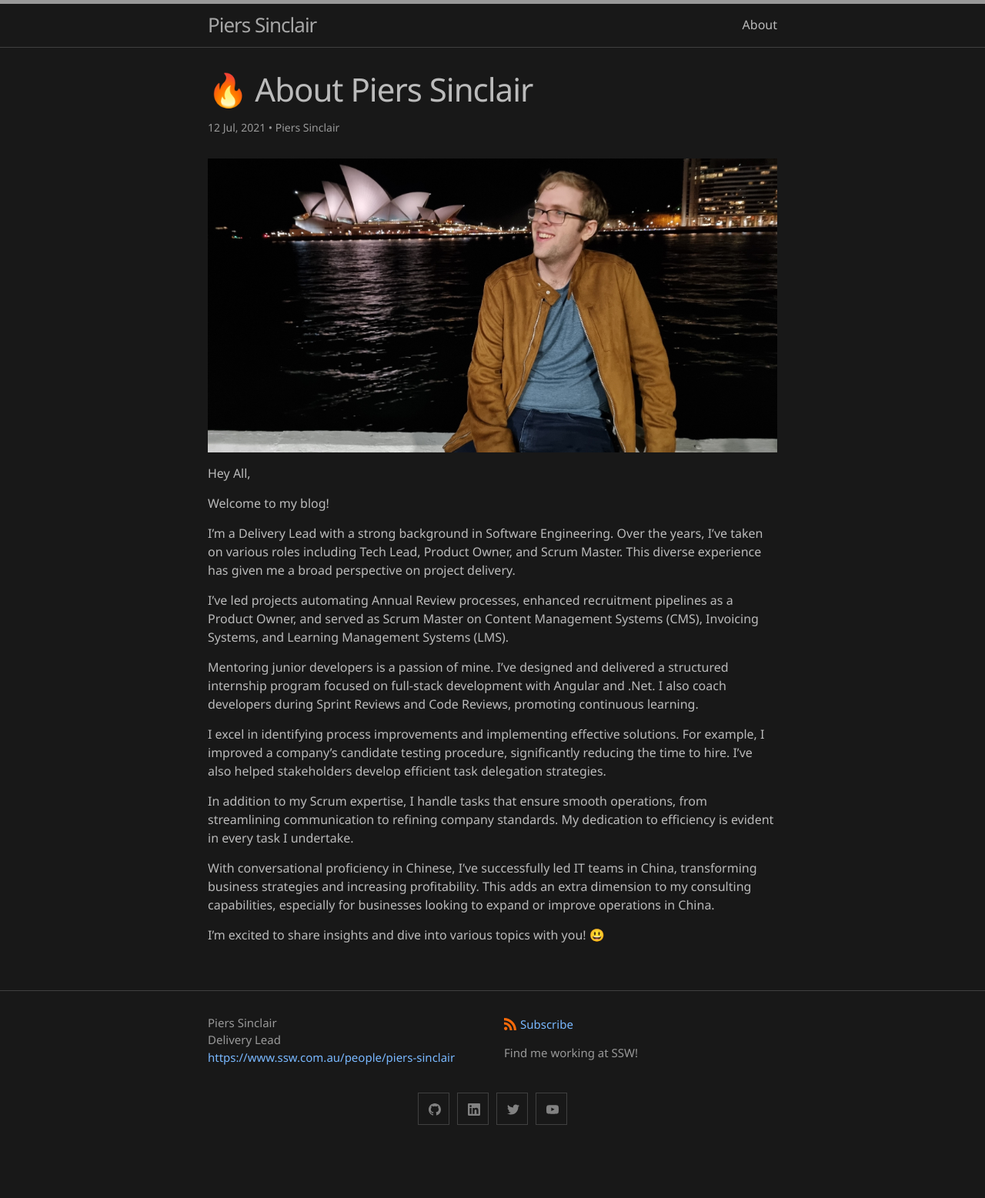
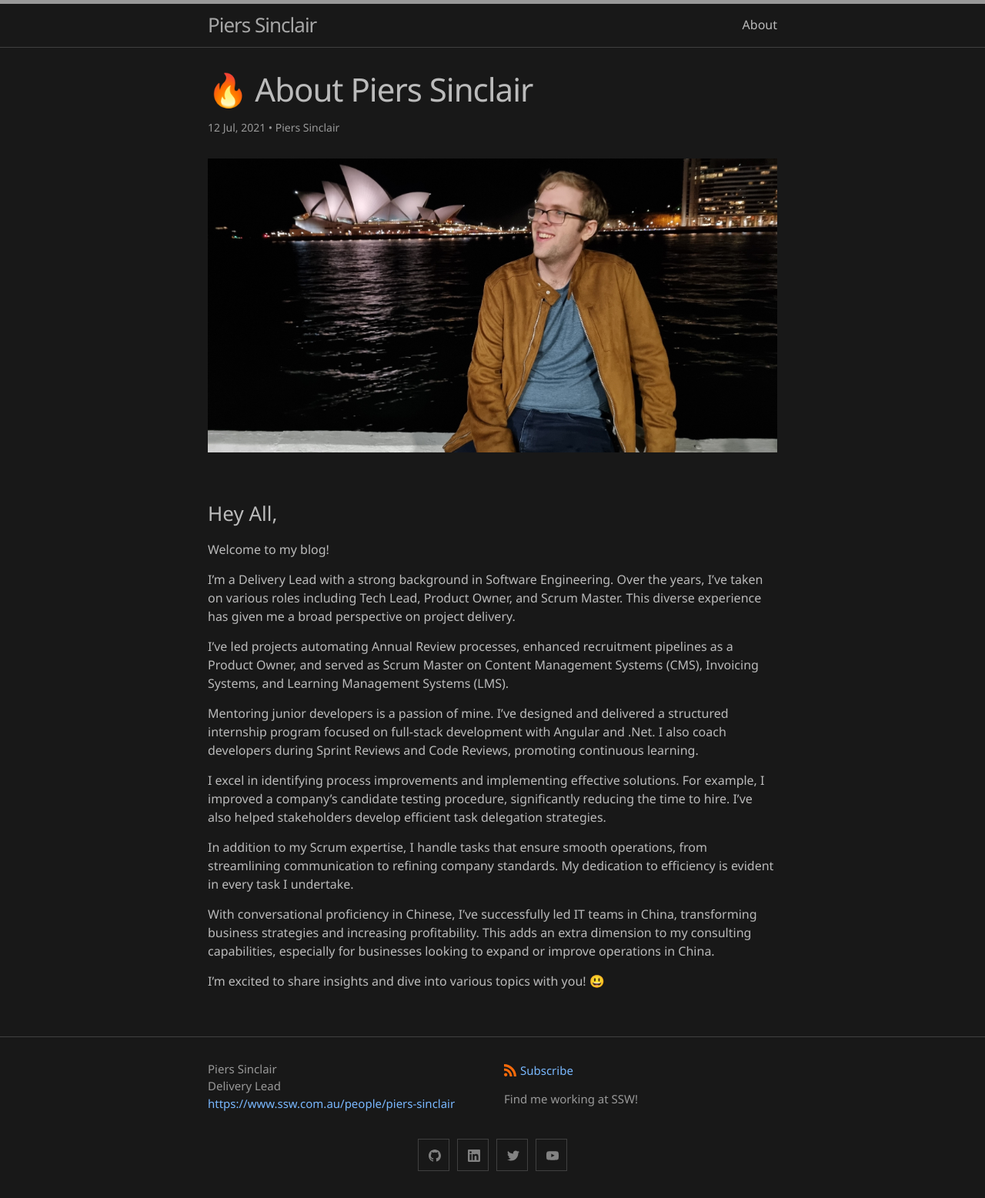
Before and after one commit to piers-sinclair/pierssinclair.github.io, a Jekyll site: the page built from _posts/2021-07-12-About-Piers-Sinclair.md, in a window 1280 px wide. Shown: the whole page at 77% size. Built offline with Jekyll 4.4.1, drawn with Linux system fonts in a browser that asks for light colours; comment, search, counter and statistics services are not loaded; before the commit the page ends 1497 px from its top, so only the background shows below that.

```diff
--- a/_posts/2021-07-12-About-Piers-Sinclair.md
+++ b/_posts/2021-07-12-About-Piers-Sinclair.md
@@ -9,7 +9,7 @@ published: true
 ---
 ![Piers Sinclair](/assets/images/2021-07-12-piers.jpg)
 
-Hey All,
+### Hey All,
 
 Welcome to my blog!
 
```
